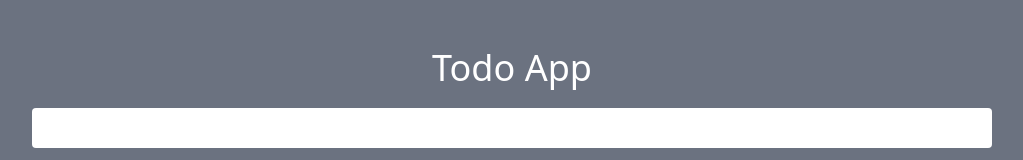
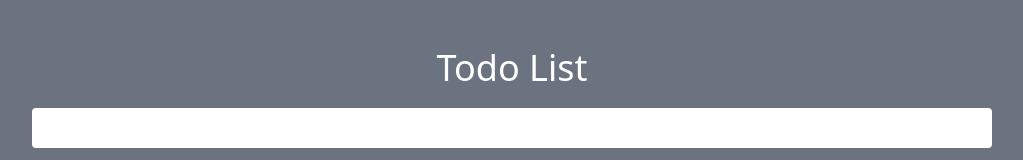
Before and after one commit to Jwasana/LC-Task, a Next.js app in the folder todo_app/: page / in a window 1280 px wide. Shown: the top 160 px of the page, without its empty margins (128-1151 px from the left). Built offline with nearby package versions, Linux system fonts and the light colour scheme.

Commit message:
Change topic

```diff
--- a/todo_app/pages/index.js
+++ b/todo_app/pages/index.js
@@ -62,7 +62,7 @@ const Home = () => {
   return (
     <div className="w-3/4 mx-auto text-center ">
      <div className="pt-12">
-     <h1 className="text-4xl text-white">Todo App</h1>
+     <h1 className="text-4xl text-white">Todo List</h1>
 
      </div>
 
```
